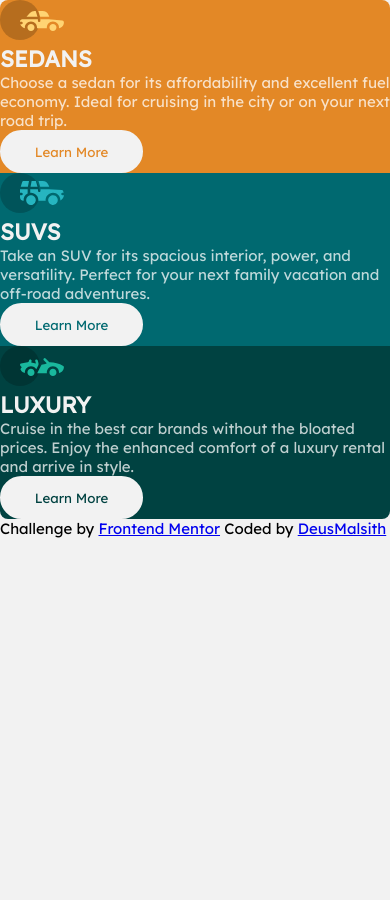
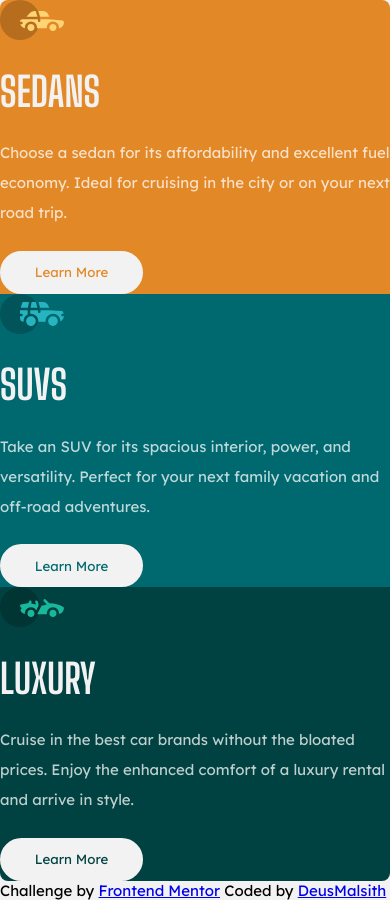
Before and after one commit to DeusMalsith/Frontend-Mentor-3-Column-Preview-Card-Component, a plain HTML site: page index.html in a window 390 px wide. Before the commit the page ends 844 px from the top, so only its background shows below. Drawn offline with Linux system fonts and the light colour scheme.

Commit message:
Completed mobile layout

```diff
--- a/css/style.css
+++ b/css/style.css
@@ -26,6 +26,15 @@ body {
 
 h1 {
   color: var(--color-neutral-lightgray);
+  font-family: var(--ff-accent);
+  font-size: 2.7rem;
+  padding-top: 1.5rem;
+}
+
+p {
+  padding-top: 1.5rem;
+  padding-bottom: 1.5rem;
+  line-height: 2em;
 }
 
 button {
@@ -80,6 +89,6 @@ button {
   }
 
   .inner-container {
-    padding: 2.333rem;
+    padding: 3rem;
   }
 }
```
